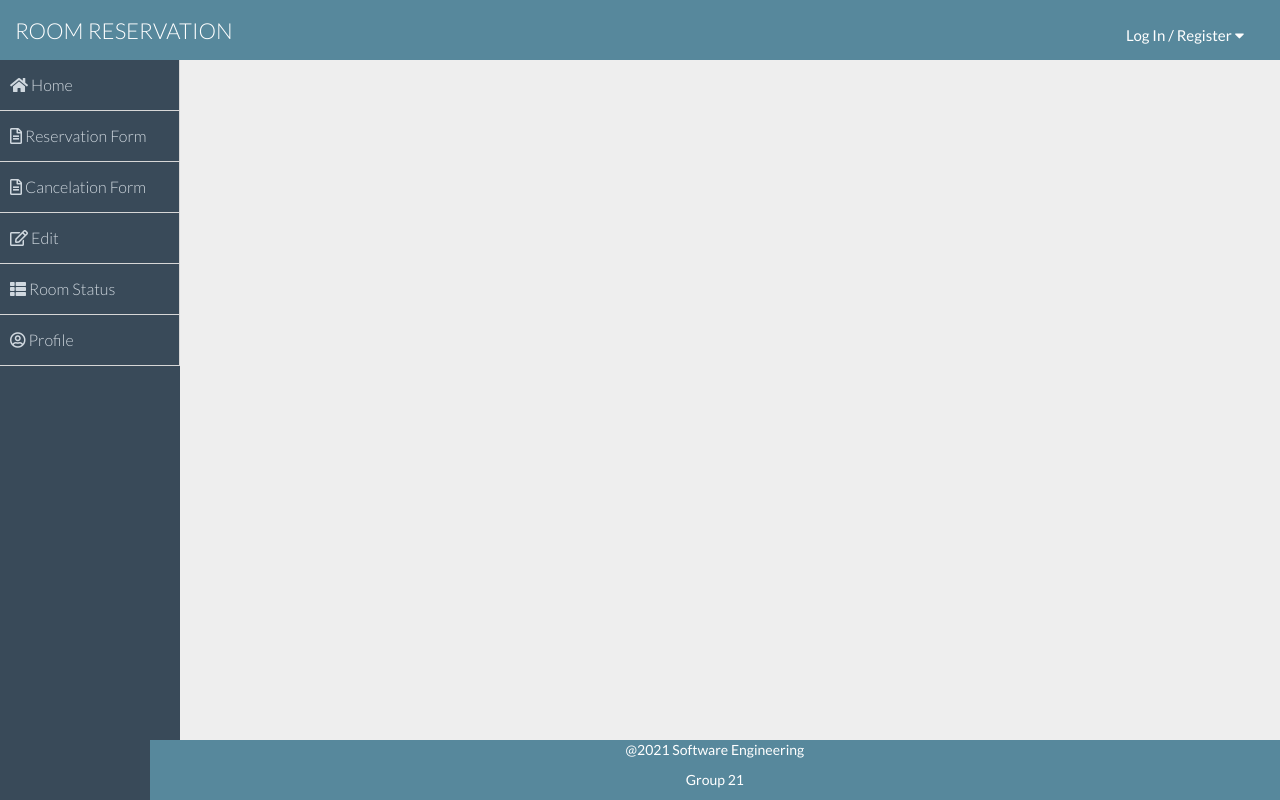
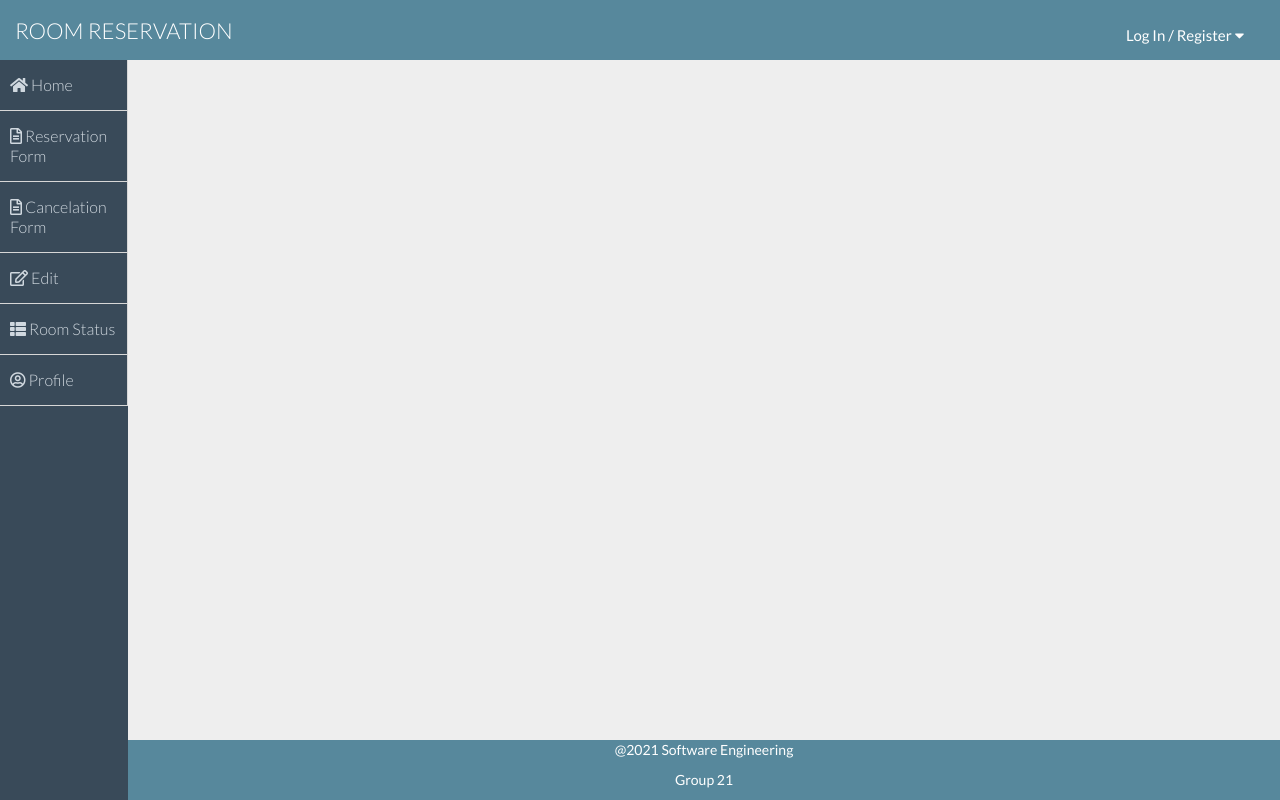
Before and after one commit to angelawirantono/Room-Reservation, a Flask app: page / in a window 1280 px wide. Run offline with Flask 2, Linux system fonts and the light colour scheme; some libraries are stand-ins or nearby versions.

Commit message:
template update

```diff
--- a/index.html
+++ b/index.html
@@ -176,7 +176,7 @@
                         <a class="" href="#">
                             <i class="fa fa-user-circle-o"></i> Profile
                         </a>
-                        </li>
+                    </li>
                 </li>
                 </ul>
             <!-- sidebar menu end-->
--- a/static/css/style.css
+++ b/static/css/style.css
@@ -45,7 +45,7 @@ table tr th { color: #688a7e;}
 /*sidebar navigation*/
 
 #sidebar {
-    width: 180px;
+    width: 10%;
     height: 100%;
     position: fixed;
     background: #394a59;
@@ -268,13 +268,20 @@ ul.top-menu > li > a:hover, ul.top-menu > li > a:focus {
     position: fixed;
     right: 0;
     bottom: 0;
-    width: 88.3%;
+    width: 90%;
     background : #57889c;
     background-color : #57889c;
     color: white;
     text-align: center;
   }
 
+.menu-foter{
+    position:fixed;
+    bottom:0;
+    color: white;
+    text-align: center;
+}
+
   table, th, td {
     border: 1px solid rgb(190, 186, 186);
     width: 1000px;
```
